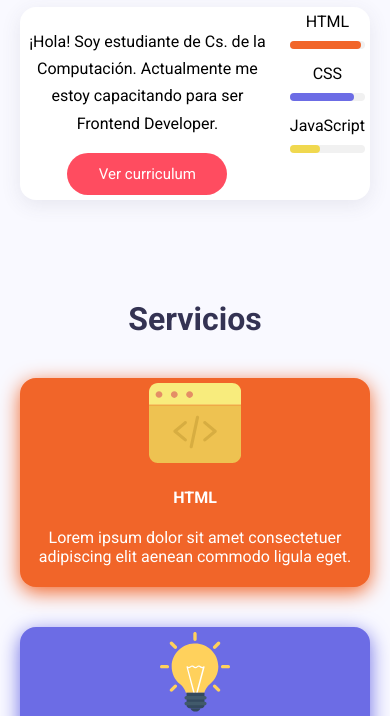
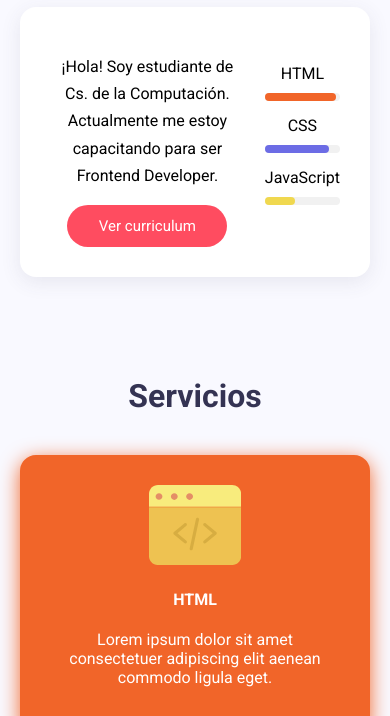
Before and after one commit to ValentinCabral/vcabral.github.io, a plain HTML site: page index.html in a window 390 px wide. Shown: the part 1063-1779 px from the top of the page. Drawn offline with Linux system fonts and the light colour scheme.

Commit message:
Update index.css

```diff
--- a/styles/index.css
+++ b/styles/index.css
@@ -444,7 +444,8 @@ footer input{
     .section-banner__icon{
         margin: 0 5px 20px 5px ;
     }
-    .card{
-        padding: 5px
+    .section-about-me__card{
+        justify-content: center;
+        align-items: center;
     }
 }
```
